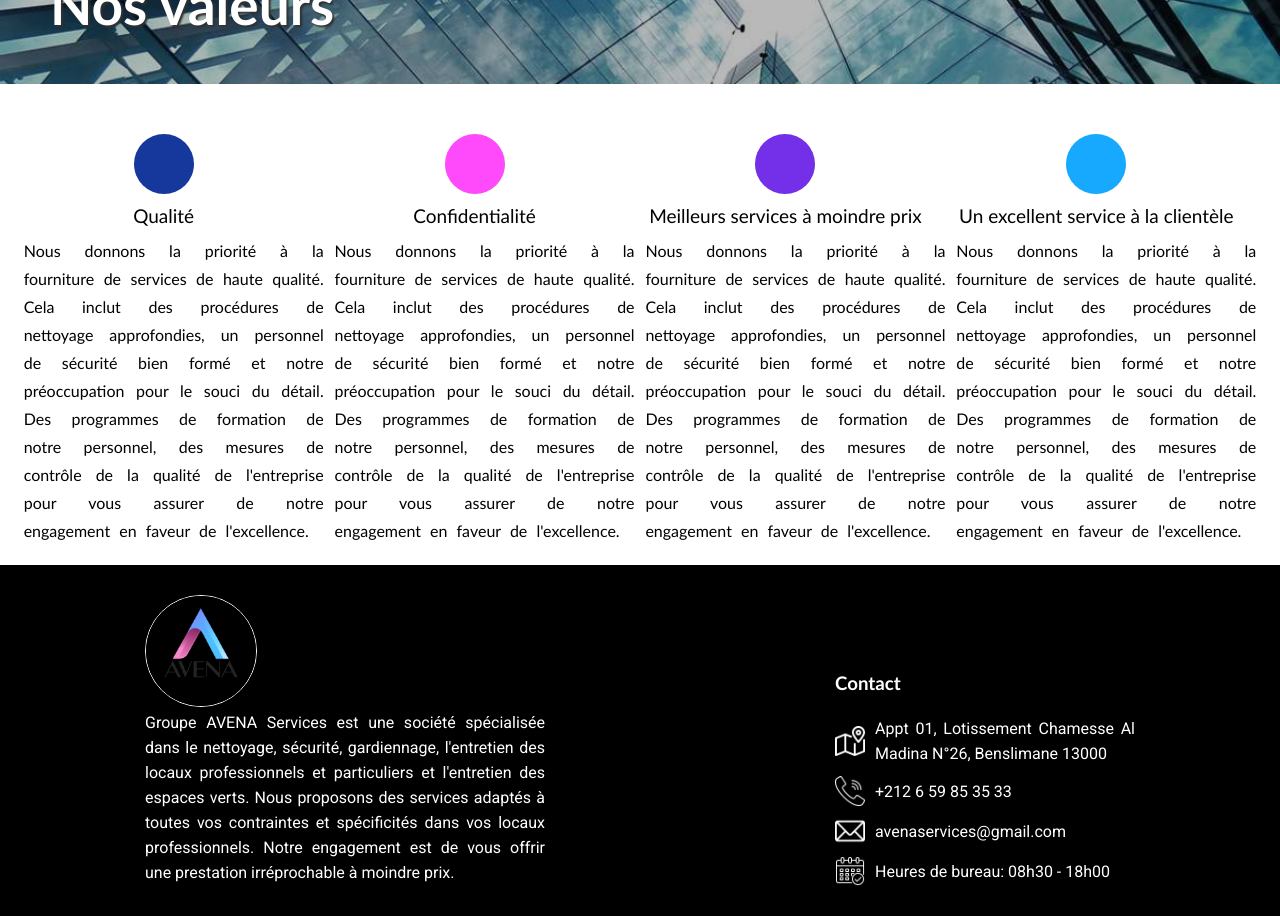
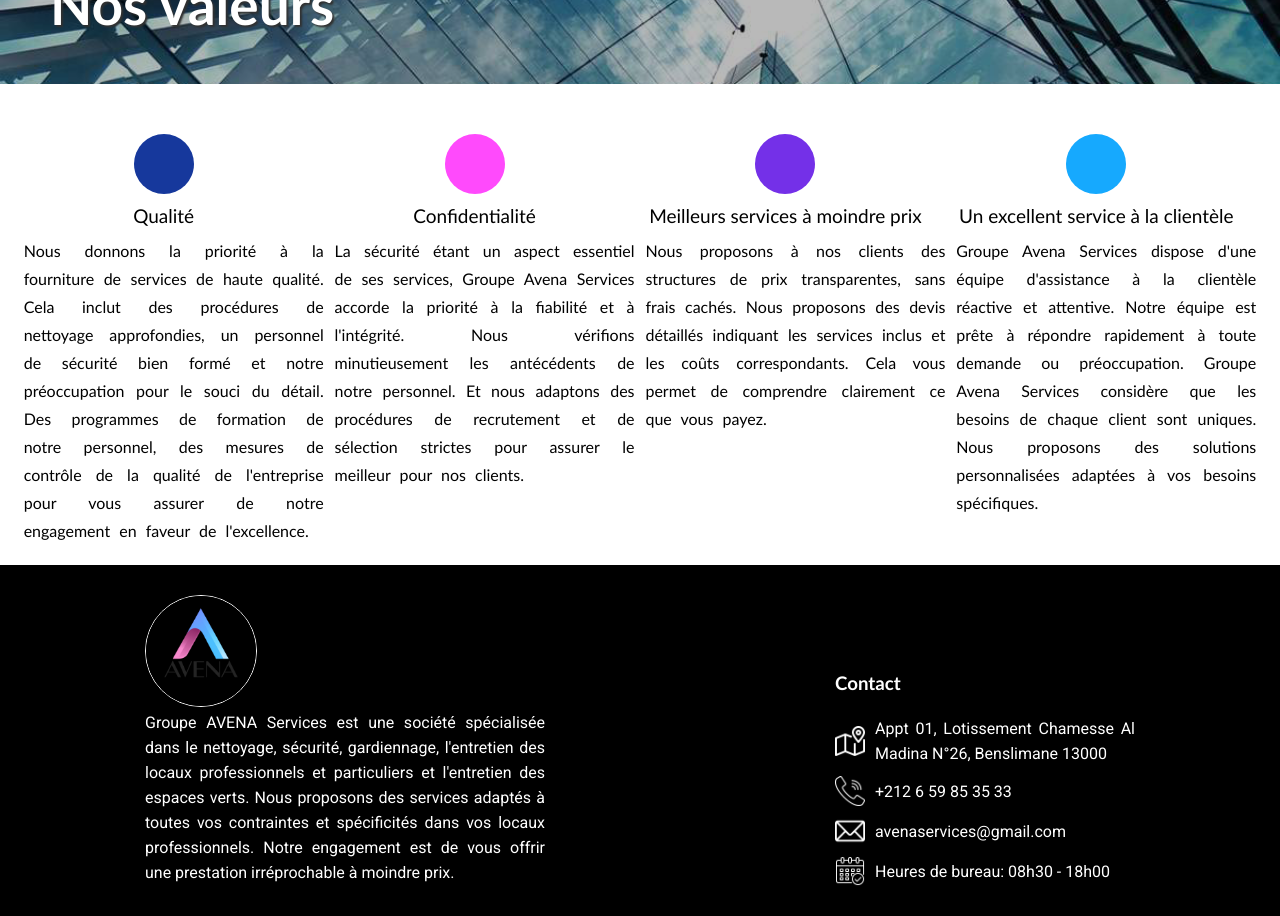
Before and after one commit to mohssine-mochaffaa/avena, a Next.js app: page /apropos in a window 1280 px wide. Shown: the part 1100-2016 px from the top of the page. Built offline with nearby package versions, Linux system fonts and the light colour scheme.

Commit message:
official version

```diff
--- a/src/pages/apropos.jsx
+++ b/src/pages/apropos.jsx
@@ -129,7 +129,7 @@
                 <center><p>Confidentialité </p></center>
               </div>
               <div className={styles.mainVal}>
-                <p>Nous donnons la priorité à la fourniture de services de haute qualité. Cela inclut des procédures de nettoyage approfondies, un personnel de sécurité bien formé et notre préoccupation pour le souci du détail. Des programmes de formation de notre personnel, des mesures de contrôle de la qualité de l'entreprise pour vous assurer de notre engagement en faveur de l'excellence.</p>
+                <p>La sécurité étant un aspect essentiel de ses services, Groupe Avena Services accorde la priorité à la fiabilité et à l'intégrité. Nous vérifions minutieusement les antécédents de notre personnel. Et nous adaptons des procédures de recrutement et de sélection strictes pour assurer le meilleur pour nos clients. </p>
               </div>
             </div>
 
@@ -139,7 +139,7 @@
                 <center><p>Meilleurs services à moindre prix </p></center>
               </div>
               <div className={styles.mainVal}>
-                <p>Nous donnons la priorité à la fourniture de services de haute qualité. Cela inclut des procédures de nettoyage approfondies, un personnel de sécurité bien formé et notre préoccupation pour le souci du détail. Des programmes de formation de notre personnel, des mesures de contrôle de la qualité de l'entreprise pour vous assurer de notre engagement en faveur de l'excellence.</p>
+                <p> Nous proposons à nos clients des structures de prix transparentes, sans frais cachés. Nous proposons des devis détaillés indiquant les services inclus et les coûts correspondants. Cela vous permet de comprendre clairement ce que vous payez.</p>
               </div>
             </div>
 
@@ -149,7 +149,8 @@
                 <center><p>Un excellent service à la clientèle</p></center>
               </div>
               <div className={styles.mainVal}>
-                <p>Nous donnons la priorité à la fourniture de services de haute qualité. Cela inclut des procédures de nettoyage approfondies, un personnel de sécurité bien formé et notre préoccupation pour le souci du détail. Des programmes de formation de notre personnel, des mesures de contrôle de la qualité de l'entreprise pour vous assurer de notre engagement en faveur de l'excellence.</p>
+                <p> Groupe Avena Services dispose d'une équipe d'assistance à la clientèle réactive et attentive. Notre équipe est prête à répondre rapidement à toute demande ou préoccupation.
+Groupe Avena Services considère que les besoins de chaque client sont uniques. Nous proposons des solutions personnalisées adaptées à vos besoins spécifiques.</p>
               </div>
             </div>
 
--- a/src/styles/Home.module.css
+++ b/src/styles/Home.module.css
@@ -524,7 +524,6 @@
 .valeursContainer{
   width: 98%;
   display: flex;
-  align-items: center;
   justify-content: space-evenly;
   flex-wrap: wrap;
 }
```
